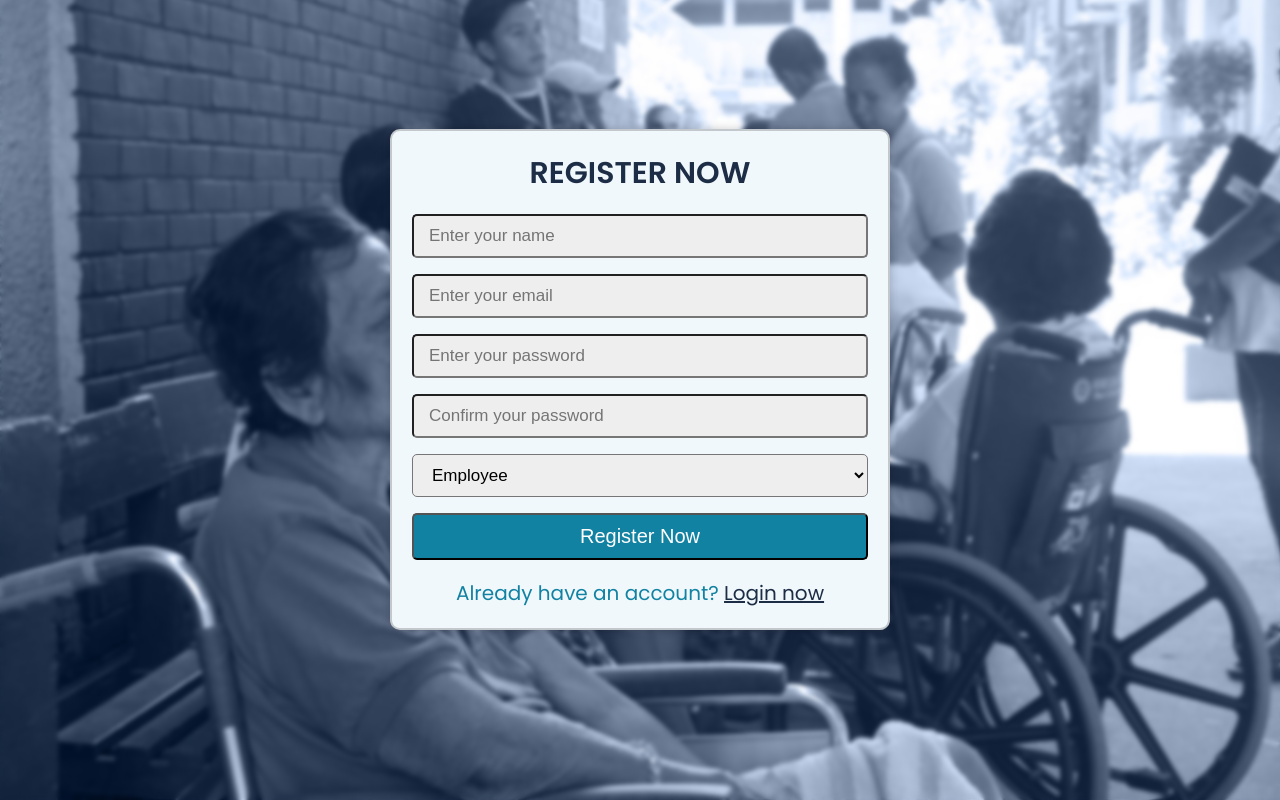
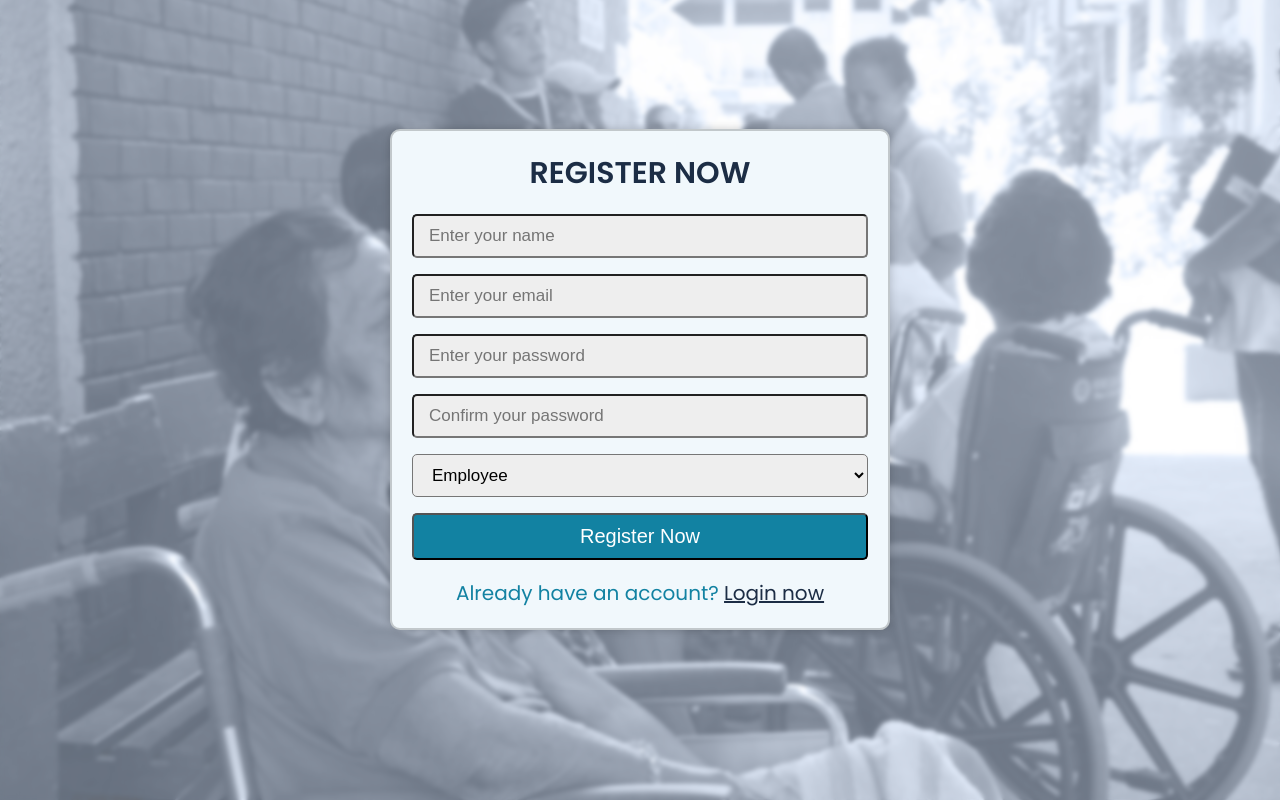
Before and after one commit to carla-dimaandal/TrabahadoorJobPortal, a PHP site: page /Register_Form.html in a window 1280 px wide. Shown: the part 58-858 px from the top of the page. Run offline with PHP 8.4, Linux system fonts and the light colour scheme.

Commit message:
Update style2.css

```diff
--- a/style2.css
+++ b/style2.css
@@ -62,6 +62,7 @@ header .container{
    font-weight:700;
 }
 .form-container{
+    background-color:rgba(255,255,255,.4);
     min-height: 100vh;
     display: flex;
     align-items: center;
```
